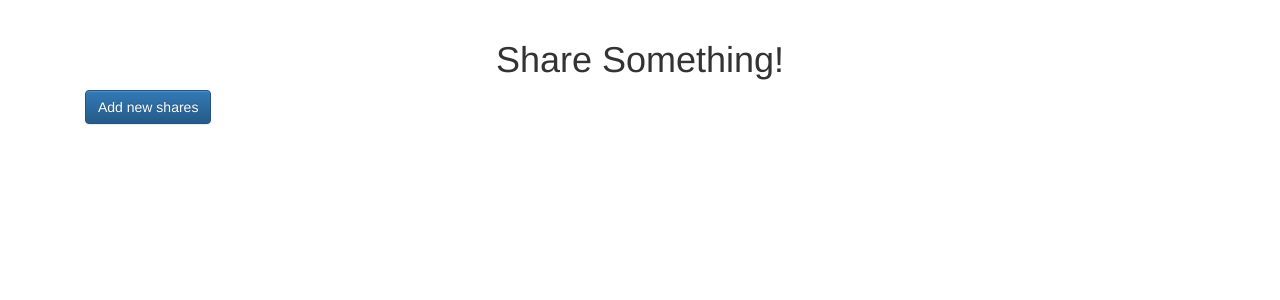
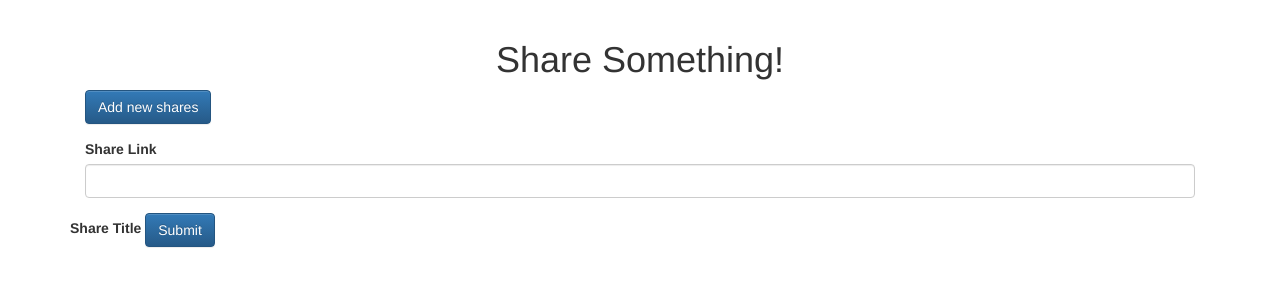
Before and after one commit to Adewagold/futurespork-framework, a PHP site: page /future/share/add in a window 1280 px wide. Shown: the part 76-376 px from the top of the page. Run offline with PHP 8.4, Linux system fonts and the light colour scheme; some libraries are stand-ins or nearby versions.

Commit message:
Adding Share input form

```diff
--- a/views/share/add.php
+++ b/views/share/add.php
@@ -19,6 +19,18 @@
     </div>  <label>Share Body</label>
     <textarea name="body" class="form-control"></textarea>
     </div>
+
+    <div class="form-group">
+
+    </div>  <label>Share Link</label>
+    <input type="text" name="title" class="form-control">
+    </div>
+
+    <div class="form-group">
+
+    </div>  <label>Share Title</label>
+    <input type="submit" class="btn btn-primary" name="title" class="form-control">
+    </div>
   </div>
 </div>
 	<div class="row">
```
